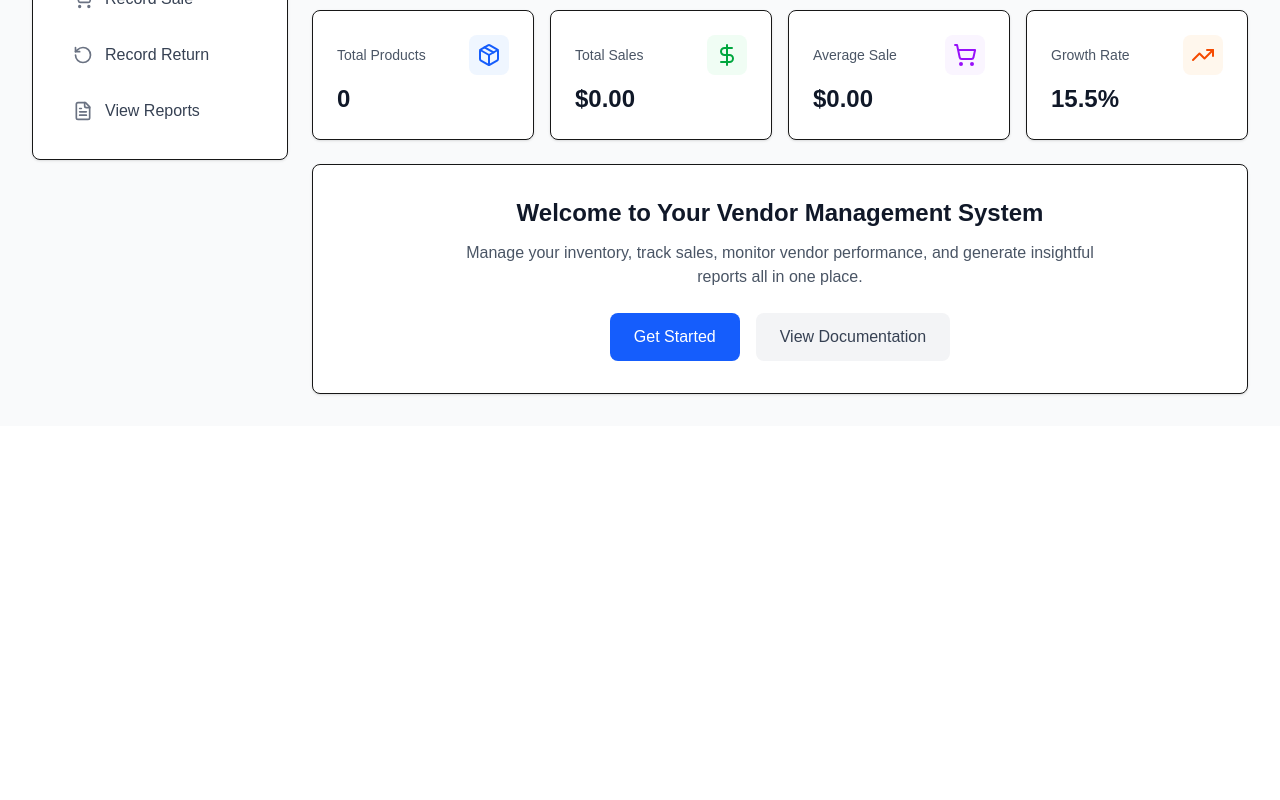
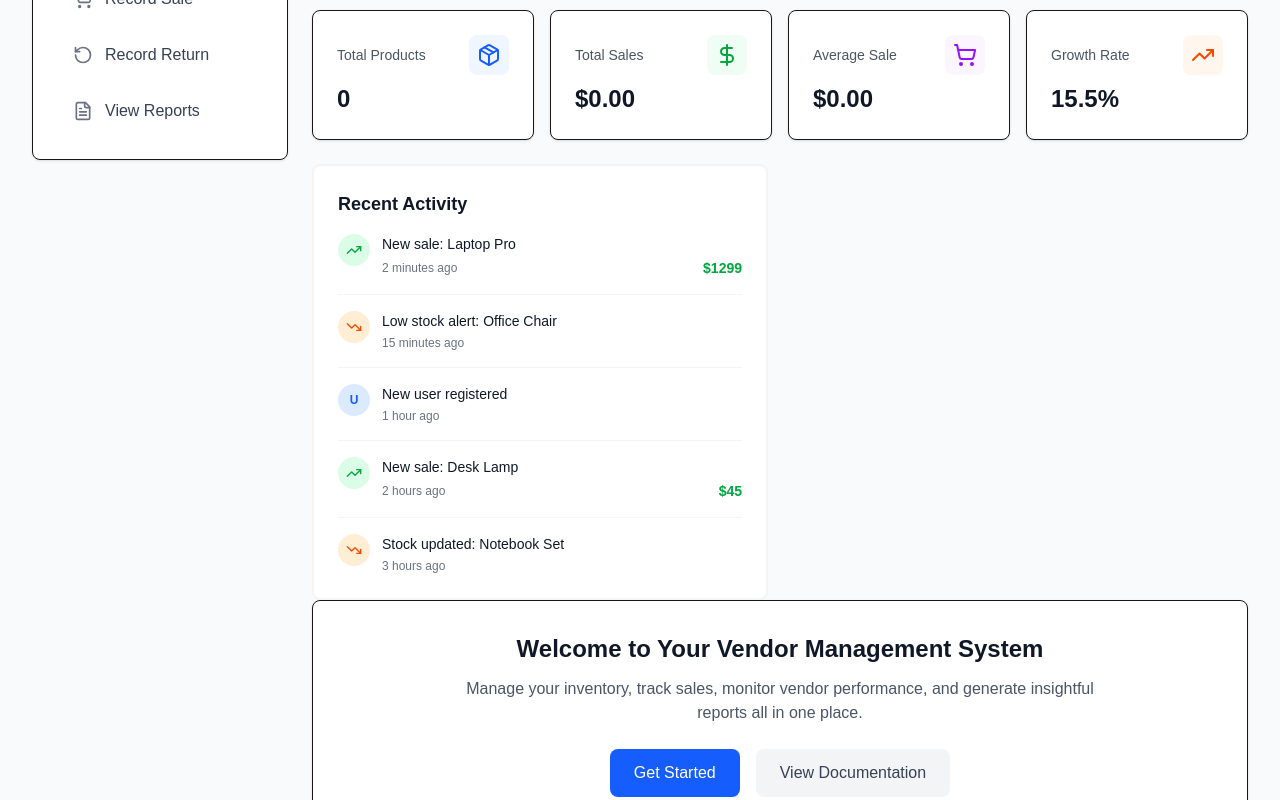
Before and after one commit to Ronelmelendrez/Vendors_inventory_system, a Next.js app in the folder frontend/: page /admin in a window 1280 px wide. Shown: the part 377-1177 px from the top of the page. Before the commit the page ends 803 px from the top, so only its background shows below. Built offline with nearby package versions, Linux system fonts and the light colour scheme; sample sign-in values are in the browser's storage.

Commit message:
feat: add ActivityFeed component to admin dashboard

```diff
--- a/frontend/src/app/admin/page.tsx
+++ b/frontend/src/app/admin/page.tsx
@@ -70,6 +70,11 @@
 
             <ProductsTable products={products} />
 
+            {/* Dashboard Widgets Grid */}
+            <div className="grid grid-cols-1 lg:grid-cols-2 gap-6 mt-6">
+              <ActivityFeed />
+            </div>
+
             <WelcomeSection />
           </main>
         </div>
```
